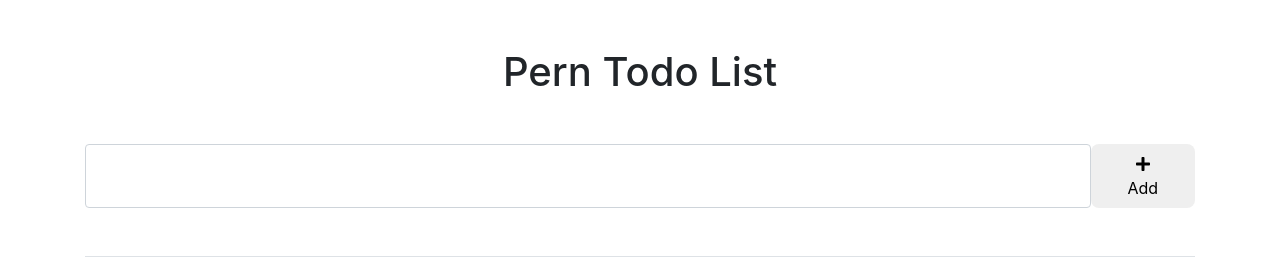
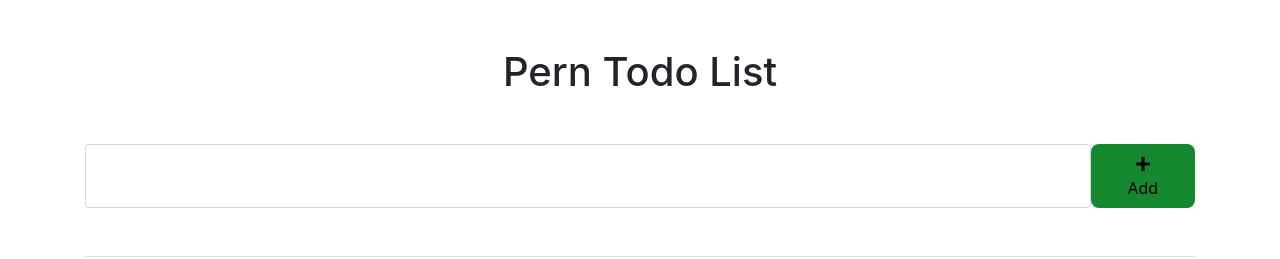
Before and after one commit to JaneilTan/03-exercise--styled-components, a React (Create React App) app in the folder client/: page / in a window 1280 px wide. Shown: the top 259 px of the page. Built offline with nearby package versions, Linux system fonts and the light colour scheme; no server answers.

Commit message:
Added styles based on props

```diff
--- a/client/src/components/Button.js
+++ b/client/src/components/Button.js
@@ -12,6 +12,8 @@ const StyledButton = styled.button`
   padding: 0.5rem 2rem;
   border: none;
   border-radius: 0.5rem;
+
+  background-color: ${(props) => props.$styledButtonBg || ""}
 `;
 
 const Button = (props) => {
@@ -35,6 +37,16 @@ const Button = (props) => {
 
   const icon = buttonIconMappings[buttonCategory];
 
+  const colors = {
+    add: "#15872f",
+    edit: "#ffc107",
+    delete: "#dc3545",
+    exit: "#dc3545",
+    "close-modal": "transparent"
+
+  };
+
+
   return (
     <StyledButton
       type="button"
@@ -43,6 +55,8 @@ const Button = (props) => {
       data-target={dataTarget}
       data-dismiss={dataDismiss}
       onClick={onClick}
+      $styledButtonBg={colors[buttonCategory]}
+
     >
       {icon && <FontAwesomeIcon icon={icon} />}
       {buttonText}
```
